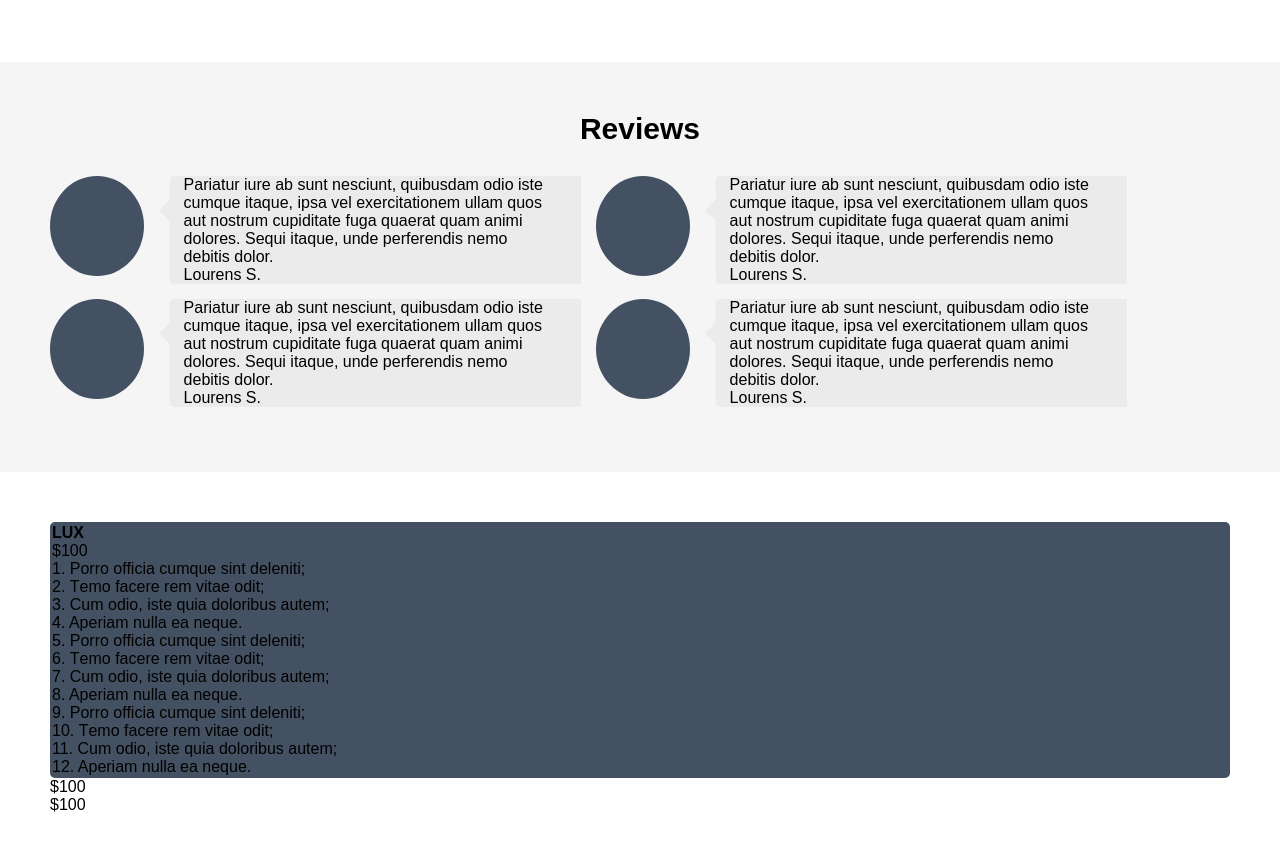
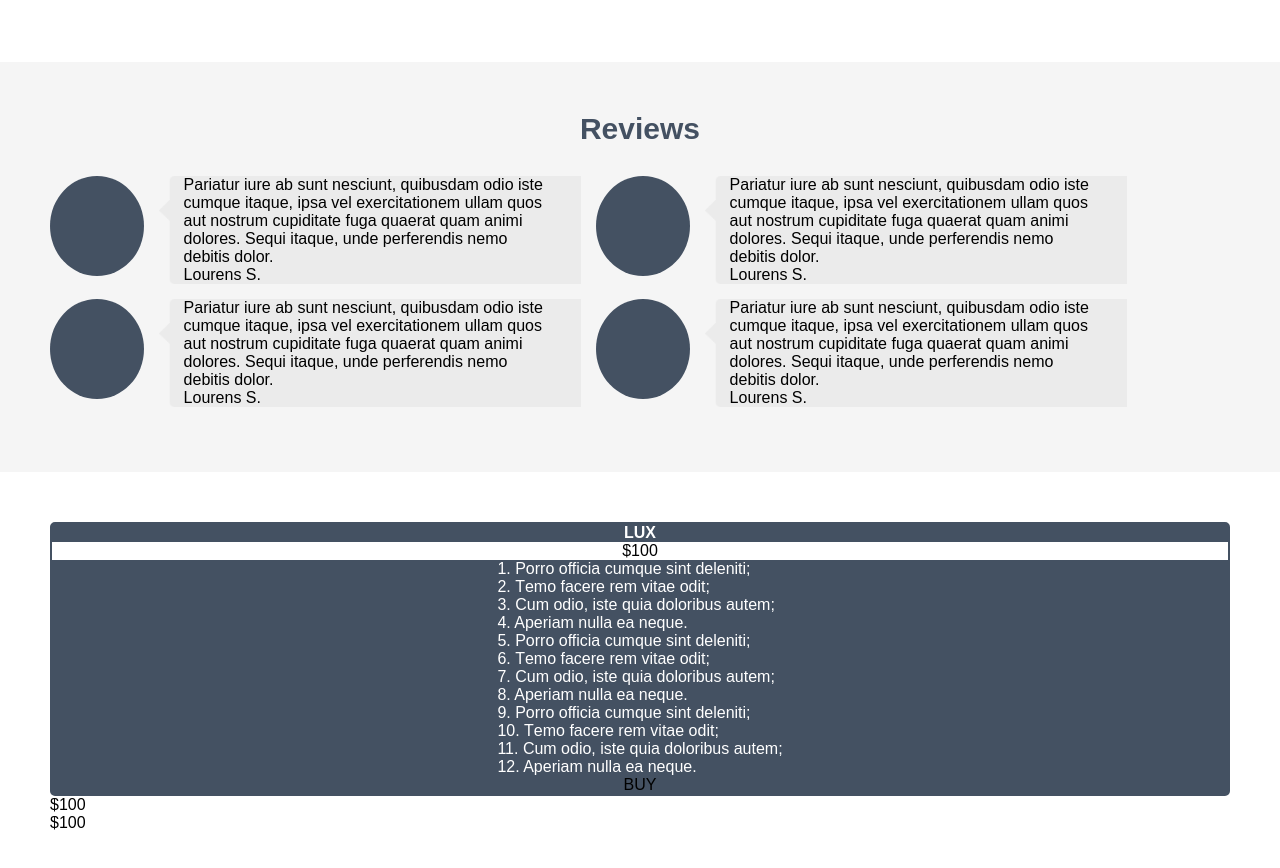
Before and after one commit to OleksandrCh/maket_011, a plain HTML site: page index.html in a window 1280 px wide. Shown: the part 1494-2362 px from the top of the page. Drawn offline with Linux system fonts and the light colour scheme.

Commit message:
I added one block 'buy'

```diff
--- a/index.html
+++ b/index.html
@@ -164,7 +164,8 @@
                 <div class="reviews-img"></div>
                 <div class="reviews-list__description">
                     <div>Pariatur iure ab sunt nesciunt, quibusdam odio
-                    iste cumque itaque, ipsa vel exercitationem ullam quos aut nostrum cupiditate fuga quaerat quam animi dolores. Sequi itaque, unde perferendis nemo debitis dolor.
+                        iste cumque itaque, ipsa vel exercitationem ullam quos aut nostrum cupiditate fuga quaerat quam
+                        animi dolores. Sequi itaque, unde perferendis nemo debitis dolor.
                     </div>
                     <div>Lourens S.</div>
                 </div>
@@ -173,7 +174,8 @@
                 <div class="reviews-img"></div>
                 <div class="reviews-list__description">
                     <div>Pariatur iure ab sunt nesciunt, quibusdam odio
-                        iste cumque itaque, ipsa vel exercitationem ullam quos aut nostrum cupiditate fuga quaerat quam animi dolores. Sequi itaque, unde perferendis nemo debitis dolor.
+                        iste cumque itaque, ipsa vel exercitationem ullam quos aut nostrum cupiditate fuga quaerat quam
+                        animi dolores. Sequi itaque, unde perferendis nemo debitis dolor.
                     </div>
                     <div>Lourens S.</div>
                 </div>
@@ -182,7 +184,8 @@
                 <div class="reviews-img"></div>
                 <div class="reviews-list__description">
                     <div>Pariatur iure ab sunt nesciunt, quibusdam odio
-                        iste cumque itaque, ipsa vel exercitationem ullam quos aut nostrum cupiditate fuga quaerat quam animi dolores. Sequi itaque, unde perferendis nemo debitis dolor.
+                        iste cumque itaque, ipsa vel exercitationem ullam quos aut nostrum cupiditate fuga quaerat quam
+                        animi dolores. Sequi itaque, unde perferendis nemo debitis dolor.
                     </div>
                     <div>Lourens S.</div>
                 </div>
@@ -191,7 +194,8 @@
                 <div class="reviews-img"></div>
                 <div class="reviews-list__description">
                     <div>Pariatur iure ab sunt nesciunt, quibusdam odio
-                        iste cumque itaque, ipsa vel exercitationem ullam quos aut nostrum cupiditate fuga quaerat quam animi dolores. Sequi itaque, unde perferendis nemo debitis dolor.
+                        iste cumque itaque, ipsa vel exercitationem ullam quos aut nostrum cupiditate fuga quaerat quam
+                        animi dolores. Sequi itaque, unde perferendis nemo debitis dolor.
                     </div>
                     <div>Lourens S.</div>
                 </div>
@@ -202,8 +206,7 @@
         <div class="buy-list">
             <div class="buy-list__item">
                 <h4>LUX</h4>
-                <div>$100</div>
-                <div>
+                <div class="buy-list__price">$100</div>
                 <ul>
                     <ol>1. Porro officia cumque sint deleniti;</ol>
                     <ol>2. Тemo facere rem vitae odit;</ol>
@@ -217,8 +220,8 @@
                     <ol>10. Тemo facere rem vitae odit;</ol>
                     <ol>11. Cum odio, iste quia doloribus autem;</ol>
                     <ol>12. Aperiam nulla ea neque.</ol>
-                    </ul></div>
-                <div></div>
+                </ul>
+                <div class="buy-list__btn">BUY</div>
             </div>
             <div>
                 <h4></h4>
--- a/style.css
+++ b/style.css
@@ -19,6 +19,7 @@ li, ul, ol {
 h3 {
     margin-bottom: 30px;
     font-size: 30px;
+    color: #445162;
 }
 
 .flex-center {
@@ -165,6 +166,7 @@ h3 {
 }
 .screenshots-list__description h4{
    font-size: 16px;
+    color: #445162;
 }
 .screenshots-list__description span{
     font-size: 14px;
@@ -220,12 +222,24 @@ h3 {
     padding: 50px;
 }
 
-
 .buy-list__item{
     background: #445162;
     border: 2px solid #445162;
     border-radius: 5px;
-
+    display: flex;
+    flex-direction: column;
+    align-items: center;
+}
+.buy-list__item h4{
+    color: #fff;
+}
+.buy-list__item ol{
+    color: #fff;
+}
+.buy-list__price{
+    text-align: center;
+    width: 100%;
+    background: #fff;
 }
 
 /*#Buy*/
```
Lines whose indentation alone changed are shown as unchanged.
